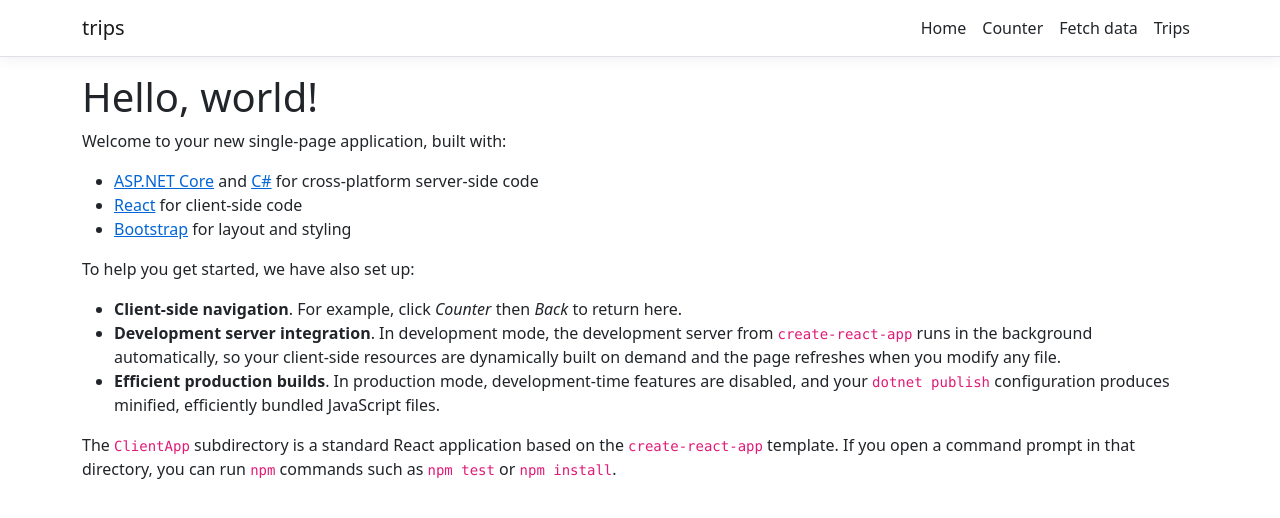
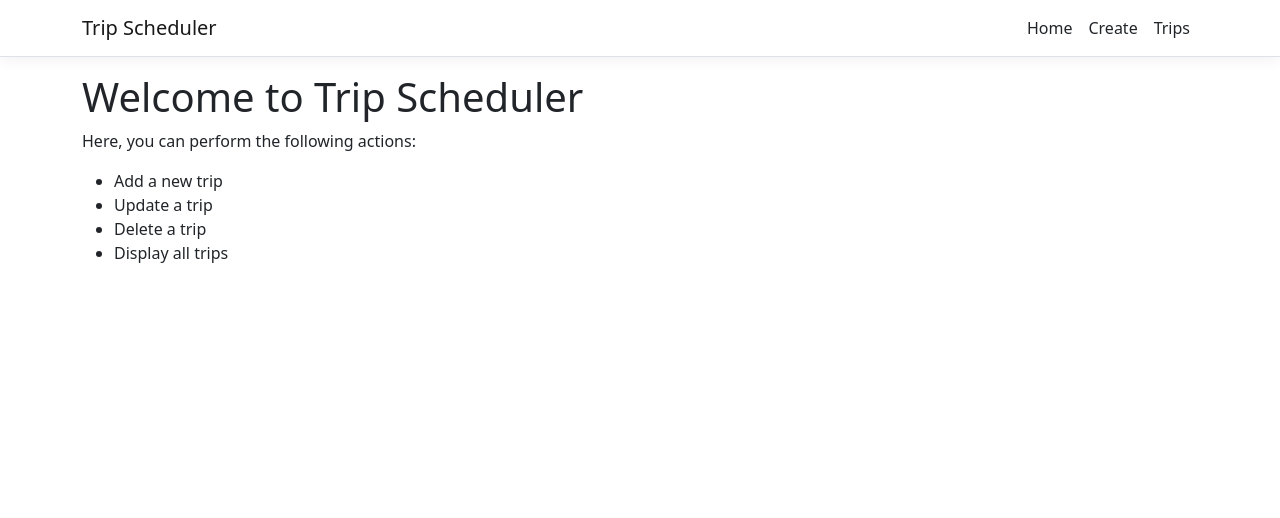
Before and after one commit to ericKristiansen/flight-sched, a React (Create React App) app in the folder ClientApp/: page / in a window 1280 px wide. Shown: the top 518 px of the page. Built offline with nearby package versions, Linux system fonts and the light colour scheme.

Commit message:
trips content

```diff
--- a/ClientApp/src/App.js
+++ b/ClientApp/src/App.js
@@ -2,21 +2,19 @@ import React, { Component } from 'react';
 import { Route } from 'react-router';
 import { Layout } from './components/Layout';
 import { Home } from './components/Home';
-import { FetchData } from './components/FetchData';
-import { Counter } from './components/Counter';
-import { Trips } from './components/Trip/Trips'
+import { Trips } from './components/Trip/Trips';
+import { Create } from './components/Trip/Create';
 
 import './custom.css'
 
 export default class App extends Component {
-  static displayName = App.name;
+  static displayName = App.name.toUpperCase();
 
   render () {
     return (
       <Layout>
         <Route exact path='/' component={Home} />
-        <Route path='/counter' component={Counter} />
-        <Route path='/fetch-data' component={FetchData} />
+        <Route path='/create' component={Create} />
         <Route path='/trips' component={Trips} />
       </Layout>
     );
--- a/ClientApp/src/components/Home.js
+++ b/ClientApp/src/components/Home.js
@@ -1,25 +1,20 @@
 import React, { Component } from 'react';
 
 export class Home extends Component {
-  static displayName = Home.name;
+  static displayName = Home.name.toUpperCase();
 
   render () {
     return (
       <div>
-        <h1>Hello, world!</h1>
-        <p>Welcome to your new single-page application, built with:</p>
+        <h1>Welcome to Trip Scheduler</h1>
+
+        <p>Here, you can perform the following actions:</p>
         <ul>
-          <li><a href='https://get.asp.net/'>ASP.NET Core</a> and <a href='https://msdn.microsoft.com/en-us/library/67ef8sbd.aspx'>C#</a> for cross-platform server-side code</li>
-          <li><a href='https://facebook.github.io/react/'>React</a> for client-side code</li>
-          <li><a href='http://getbootstrap.com/'>Bootstrap</a> for layout and styling</li>
+          <li>Add a new trip</li>
+          <li>Update a trip</li>
+          <li>Delete a trip</li>
+          <li>Display all trips</li>
         </ul>
-        <p>To help you get started, we have also set up:</p>
-        <ul>
-          <li><strong>Client-side navigation</strong>. For example, click <em>Counter</em> then <em>Back</em> to return here.</li>
-          <li><strong>Development server integration</strong>. In development mode, the development server from <code>create-react-app</code> runs in the background automatically, so your client-side resources are dynamically built on demand and the page refreshes when you modify any file.</li>
-          <li><strong>Efficient production builds</strong>. In production mode, development-time features are disabled, and your <code>dotnet publish</code> configuration produces minified, efficiently bundled JavaScript files.</li>
-        </ul>
-        <p>The <code>ClientApp</code> subdirectory is a standard React application based on the <code>create-react-app</code> template. If you open a command prompt in that directory, you can run <code>npm</code> commands such as <code>npm test</code> or <code>npm install</code>.</p>
       </div>
     );
   }
--- a/ClientApp/src/components/NavMenu.js
+++ b/ClientApp/src/components/NavMenu.js
@@ -4,7 +4,7 @@ import { Link } from 'react-router-dom';
 import './NavMenu.css';
 
 export class NavMenu extends Component {
-  static displayName = NavMenu.name;
+  static displayName = NavMenu.name.toUpperCase();
 
   constructor (props) {
     super(props);
@@ -26,7 +26,7 @@ export class NavMenu extends Component {
       <header>
         <Navbar className="navbar-expand-sm navbar-toggleable-sm ng-white border-bottom box-shadow mb-3" light>
           <Container>
-            <NavbarBrand tag={Link} to="/">trips</NavbarBrand>
+            <NavbarBrand tag={Link} to="/">Trip Scheduler</NavbarBrand>
             <NavbarToggler onClick={this.toggleNavbar} className="mr-2" />
             <Collapse className="d-sm-inline-flex flex-sm-row-reverse" isOpen={!this.state.collapsed} navbar>
               <ul className="navbar-nav flex-grow">
@@ -34,10 +34,7 @@ export class NavMenu extends Component {
                   <NavLink tag={Link} className="text-dark" to="/">Home</NavLink>
                 </NavItem>
                 <NavItem>
-                  <NavLink tag={Link} className="text-dark" to="/counter">Counter</NavLink>
-                </NavItem>
-                <NavItem>
-                  <NavLink tag={Link} className="text-dark" to="/fetch-data">Fetch data</NavLink>
+                  <NavLink tag={Link} className="text-dark" to="/create">Create</NavLink>
                 </NavItem>
                 <NavItem>
                   <NavLink tag={Link} className="text-dark" to="/trips">Trips</NavLink>
--- /dev/null
+++ b/ClientApp/src/components/Trip/Create.jsx
@@ -0,0 +1,50 @@
+import React, { Component } from 'react';
+
+export class Create extends Component {
+    constructor(props) {
+        super(props);
+
+        this.state = {
+            name: '',
+            description: '',
+            dateStarted: null,
+            dateCompleted: null
+        }
+    }
+
+    render() {
+        return (
+            <div className="trip-form" >
+                <h3>Add New Trip</h3>
+                <form onSubmit={this.onSubmit}>
+                    <div className="form-group">
+                        <label>Trip Name: </label>
+                        <input type="text" className="form-control" />
+                    </div>
+                    <div className="form-group">
+                        <label>Description: </label>
+                        <textarea type="text" className="form-control" />
+                    </div>
+
+                    <div className="row">
+                        <div className="col col-md-6 col-sm-6 col-xs-12">
+                            <div className="form-group">
+                                <label>Start Date: </label>
+                                <input type="date" className="form-control" />
+                            </div>
+                        </div>
+
+                        <div className="col col-md-6 col-sm-6 col-xs-12">
+                            <div className="form-group">
+                                <label>Date of completion: </label>
+                                <input type="date" className="form-control" />
+                            </div>
+                        </div>
+                    </div>
+                </form>
+
+            </div>
+        );
+    }
+
+}
--- a/ClientApp/src/components/Trip/Trips.jsx
+++ b/ClientApp/src/components/Trip/Trips.jsx
@@ -1,4 +1,5 @@
 import React, {Component} from 'react';
+import axios from 'axios';
 
 
 export class Trips extends Component
@@ -13,7 +14,7 @@ export class Trips extends Component
 
     renderAllTripsTable(trips){
         return (
-            <table className='table table-striped'>
+            <table className='table table-striped' variant="dark">
                 <thead>
                     <tr>
                         <th>Name</th>
@@ -24,23 +25,37 @@ export class Trips extends Component
                     </tr>
                 </thead>
                 <tbody>
-                    <tr>
-                        <td>a</td>
-                        <td>a</td>
-                        <td>a</td>
-                        <td>a</td>
+                    {
+                    trips.map(trip => (
+                        <tr key={trip.id}>
+                        <td>{trip.name}</td>
+                        <td>{trip.description}</td>
+                        <td>{trip.dateStarted}</td>
+                        <td>{trip.dateCompleted}</td>
                         <td> - </td>
                     </tr>
-                    <tr>
-                        <td>a</td>
-                        <td>a</td>
-                        <td>a</td>
-                        <td>a</td>
-                        <td> - </td>
-                    </tr>
+                    ))
+                    }
+
                 </tbody>
             </table>
         );
+    }
+
+
+    componentDidMount(){
+        console.log("calling populate...");
+        this.populateTripsData();
+        console.log("...done w/ populate");
+    }
+
+    populateTripsData(){
+        axios.get('https://localhost:7269/api/Trips/GetTrips')
+      .then(res => {
+        const response = res.data;
+        this.setState({ trips: response, loading: false });
+        console.table(res);
+      })
     }
 
     render()
--- a/ClientApp/src/custom.css
+++ b/ClientApp/src/custom.css
@@ -12,3 +12,7 @@ code {
   background-color: #1b6ec2;
   border-color: #1861ac;
 }
+
+.trip-form {
+  margin: 10% 30%;
+}
--- /dev/null
+++ b/package.json
@@ -0,0 +1,6 @@
+{
+  "dependencies": {
+    "axios": "^0.24.0",
+    "react-bootstrap": "^2.0.3"
+  }
+}
```
Also changed, not shown: 12 other files (tests, documents, lock files or other folders).
